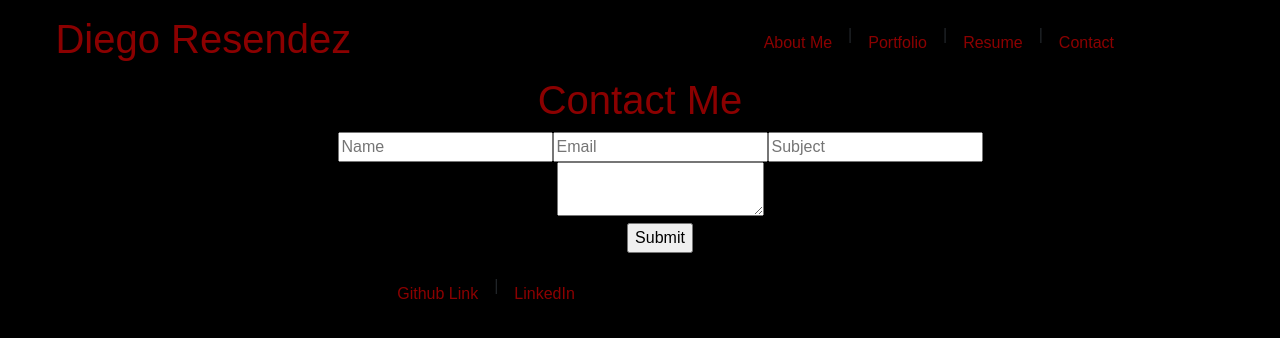
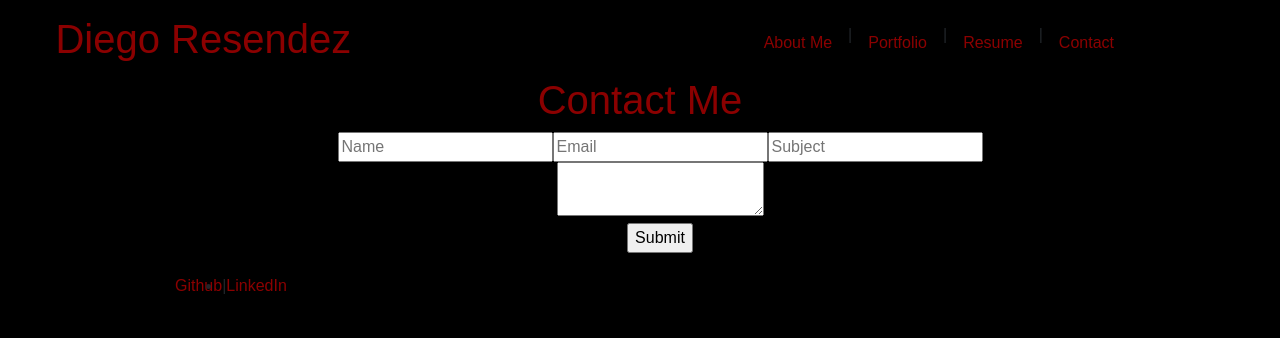
Before and after one commit to DiegoResendez/react_portfolio, a React (Create React App) app in the folder client/: page /contactMe in a window 1280 px wide. Shown: the top 338 px of the page. Built offline with nearby package versions, Linux system fonts and the light colour scheme.

Commit message:
linkedIn and Github Links

```diff
--- a/client/src/components/Footer.js
+++ b/client/src/components/Footer.js
@@ -14,17 +14,11 @@ class Footer extends React.Component {
             <div className="footerLinks" >
                 {/* <h1> This is the Header </h1> */}
                 <div class="container">
-                    <div class="col-md-5 col-sm-12 text-center" id="navbarSupportedContent">
-                        <ul class="nav">
-                            <li class="nav-item">
-                                <a class="nav-link active" href="https://github.com/DiegoResendez">Github Link</a>
-                            </li>
-                            <li class="nav-item">|</li>
-                            <li class="nav-item">
-                                <a class="nav-link" href="https://www.linkedin.com/in/diegoresendez/">LinkedIn</a>
-                            </li>
+                        <ul class="footer">
+                            <a class="footer-link active" href="https://github.com/DiegoResendez">Github</a>
+                            <li class="footer-item">|</li>
+                            <a class="footer-link" href="https://www.linkedin.com/in/diegoresendez/">LinkedIn</a>
                         </ul>
-                    </div>
                 </div>
 
             </div>
--- a/client/src/components/style.css
+++ b/client/src/components/style.css
@@ -12,7 +12,7 @@ body{
     float: right;
 }
 
-h1,  .nav-link  {
+h1,  .nav-link, .footer-link  {
     color: darkred;
 }
 h4, .form-group {
@@ -22,6 +22,11 @@ h4, .form-group {
 .nav {
     float: right;
 }
+.footer, .footer-link{
+    display: flex;
+    float: left;
+}
+
 .contactPage {
     display: inline;
 }
```
